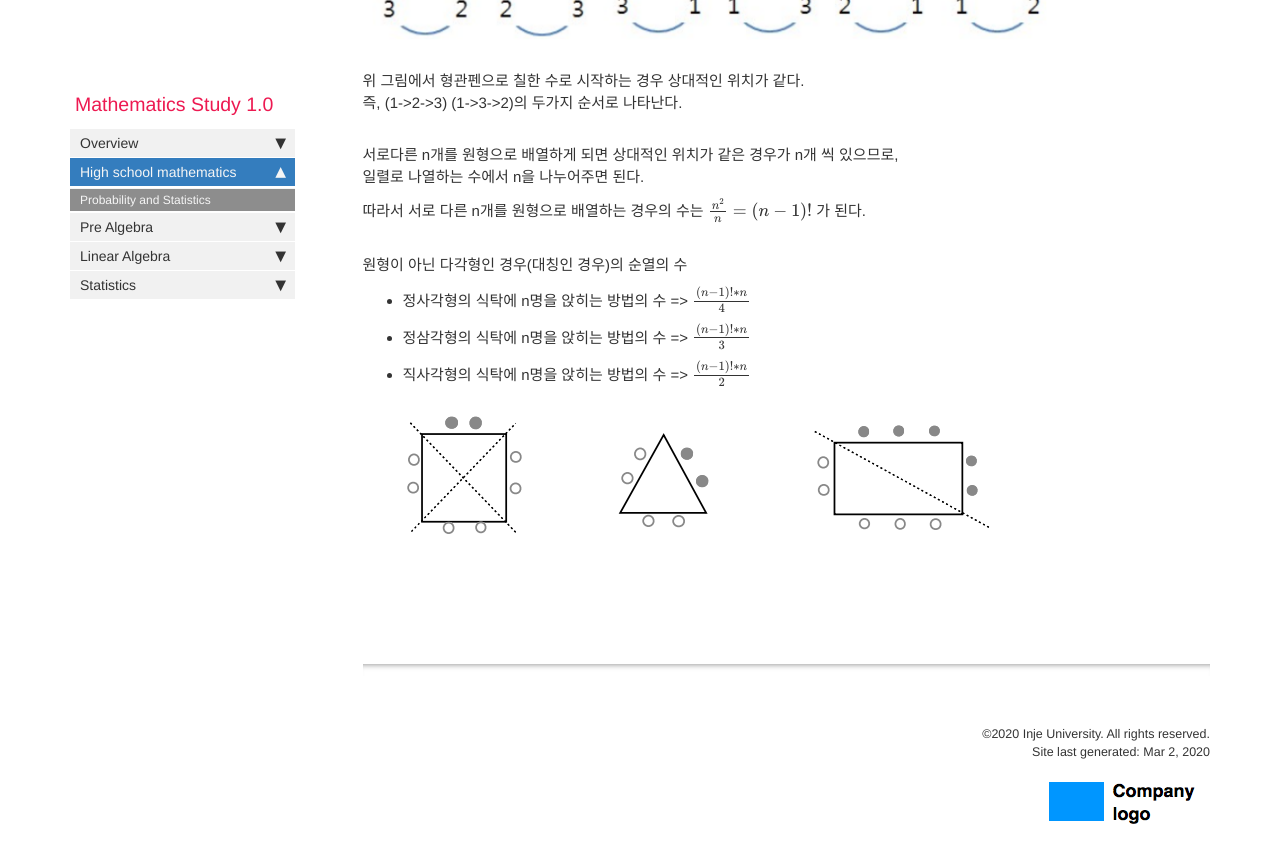
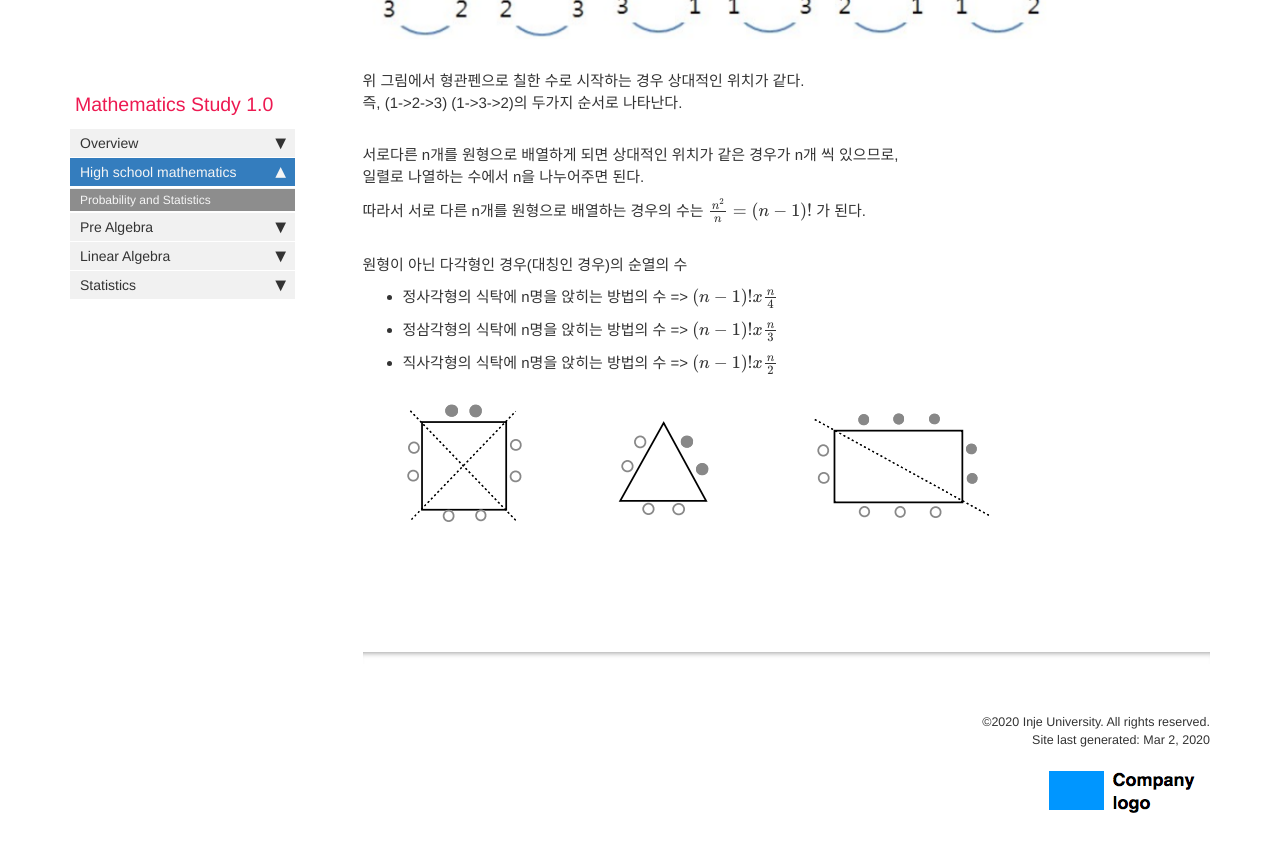
Before and after one commit to jongeunShin95/mathematics-study, a Jekyll site: the page built from pages/mydoc/mydoc_probability_and_statistics.md, in a window 1280 px wide and 900 px high, scrolled down 816 px. Shown: the top 863 px of the window. Built offline with Jekyll 4.4.1, drawn with Linux system fonts in a browser that asks for light colours; formulas are drawn with MathJax 3; comment, search, counter and statistics services are not loaded.

Commit message:
circular permutation

```diff
--- a/pages/mydoc/mydoc_probability_and_statistics.md
+++ b/pages/mydoc/mydoc_probability_and_statistics.md
@@ -37,9 +37,9 @@ n개의 서로 다른 것을 원형으로 배열하는 방법의 수 <br>
 <br><br>
 
 원형이 아닌 다각형인 경우(대칭인 경우)의 순열의 수
-* 정사각형의 식탁에 n명을 앉히는 방법의 수 => ${(n-1)!} * {n} \over 4$
-* 정삼각형의 식탁에 n명을 앉히는 방법의 수 => ${(n-1)!} * {n} \over 3$
-* 직사각형의 식탁에 n명을 앉히는 방법의 수 => ${(n-1)!} * {n} \over 2$
+* 정사각형의 식탁에 n명을 앉히는 방법의 수 => $(n-1)! x {n \over 4}$
+* 정삼각형의 식탁에 n명을 앉히는 방법의 수 => $(n-1)! x {n \over 3}$
+* 직사각형의 식탁에 n명을 앉히는 방법의 수 => $(n-1)! x {n \over 2}$
 <br>
 
 {% include inline_image.html file="permutation/another_permutation.png" alt="circle_image" %}
```
